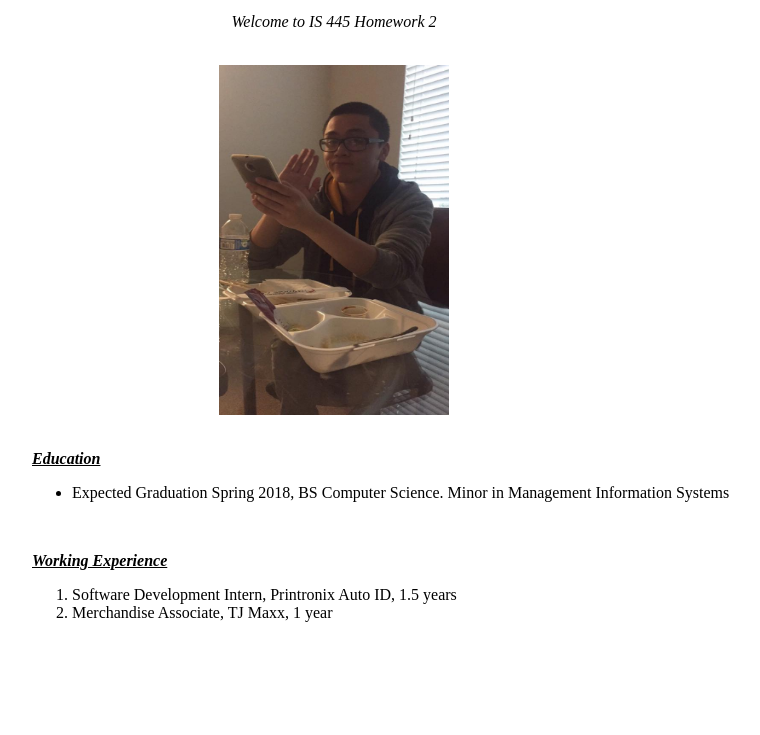
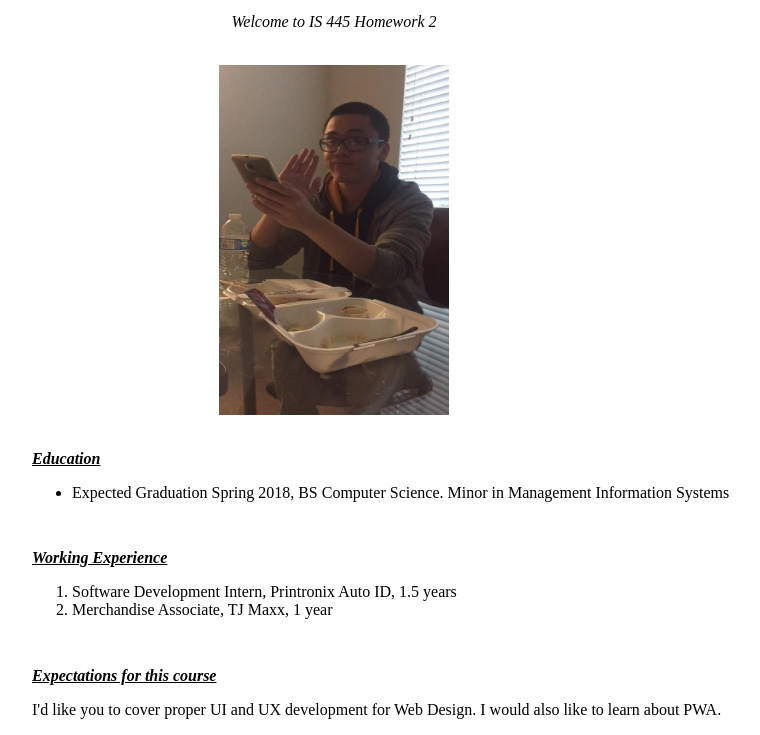
Before and after one commit to fhcsulb/IS-445-Assign-2, a website: page website/linkedpage.html in a window 1280 px wide. Shown: the part 86-821 px from the top of the page, without its empty margins (306-1066 px from the left). Before the commit the page ends 800 px from the top, so only its background shows below. Drawn offline with Linux system fonts and the light colour scheme.

Commit message:
Added section about Expectations. Also, refactored some of the Div in the CSS section

```diff
--- a/website/linkedpage.html
+++ b/website/linkedpage.html
@@ -20,7 +20,7 @@
 </div>
 
 
-<div class = "edu">
+<div class = "studentinfo">
         <br>
         <h2> <em> Education </em> </h2>
         <ul >
@@ -32,14 +32,20 @@
 
 
 
-<div class = "work">
+<div class = "studentinfo">
         <br>
-        <h3> <em> Working Experience   </em>     </h3>
+        <h2> <em> Working Experience   </em>     </h2>
         <ol>
             <li> Software Development Intern, Printronix Auto ID, 1.5 years</li>
             <li> Merchandise Associate, TJ Maxx, 1 year</li>
         </ol>
 
+</div>
+
+<div class = "studentinfo">
+    <br>
+    <h2> <em> Expectations for this course </em> </h2>
+    <p> I'd like you to cover proper UI and UX development for Web Design. I would also like to learn about PWA.</p>
 </div>
 
 
--- a/website/styles.css
+++ b/website/styles.css
@@ -15,23 +15,14 @@ div.picture {
     text-align: center;
 }
 
-div.edu {
+div.studentinfo {
     margin-left: 330px;
 }
 
-div.work{
-    margin-left: 330px;
-}
+
 
 h2 {
     font-size: 16px;
     font-weight: bold;
     text-decoration: underline;
 }
-
-h3 {
-    font-size: 16px;
-    font-weight: bold;
-    text-decoration: underline;
-
-}
```
